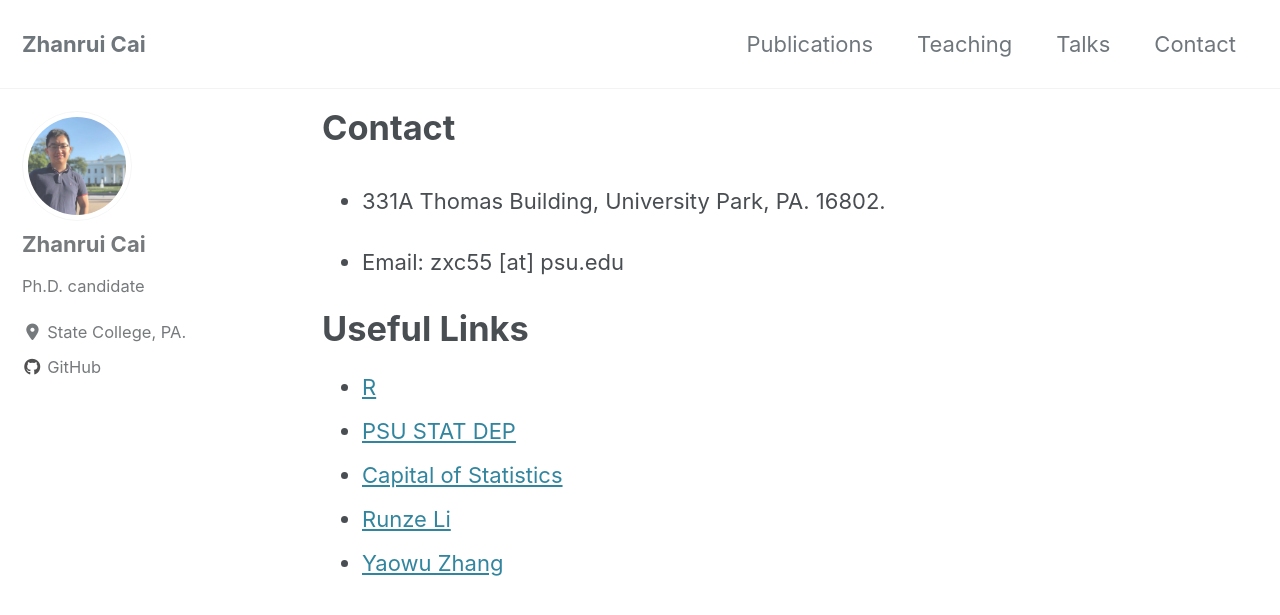
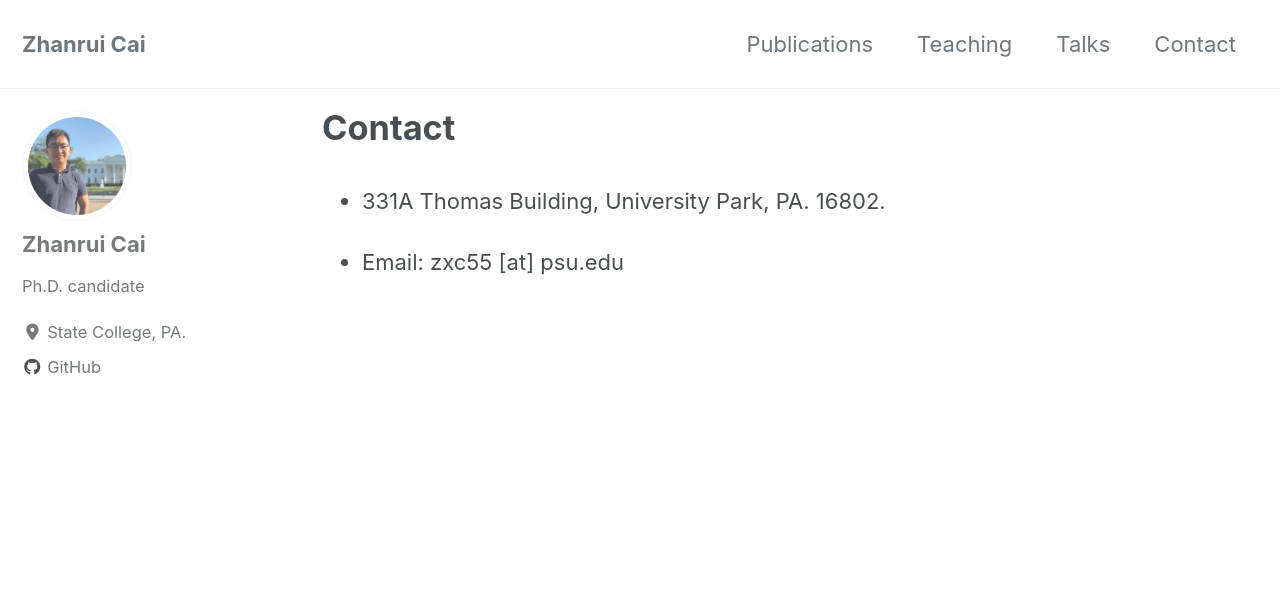
Before and after one commit to zhanruicai/zhanruicai.github.io, a Jekyll site: the page built from _pages/contact.md, in a window 1280 px wide and 900 px high. Shown: the top 615 px of the window. Built offline with Jekyll 4.4.1, drawn with Linux system fonts in a browser that asks for light colours; cached includes are drawn as plain includes; nearby versions of some CDN libraries.

Commit message:
new version

```diff
--- a/_pages/contact.md
+++ b/_pages/contact.md
@@ -7,10 +7,3 @@ author_profile: true
 - 331A Thomas Building, University Park, PA. 16802.
 
 - Email: zxc55 [at] psu.edu
-
-# Useful Links
-- [R](https://www.r-project.org/)
-- [PSU STAT DEP](https://science.psu.edu/stat)
-- [Capital of Statistics](https://cosx.org/)
-- [Runze Li](http://www.personal.psu.edu/ril4/)
-- [Yaowu Zhang](https://zhangyaowucp.github.io/)
```
Also changed, not shown: 1 other file.
